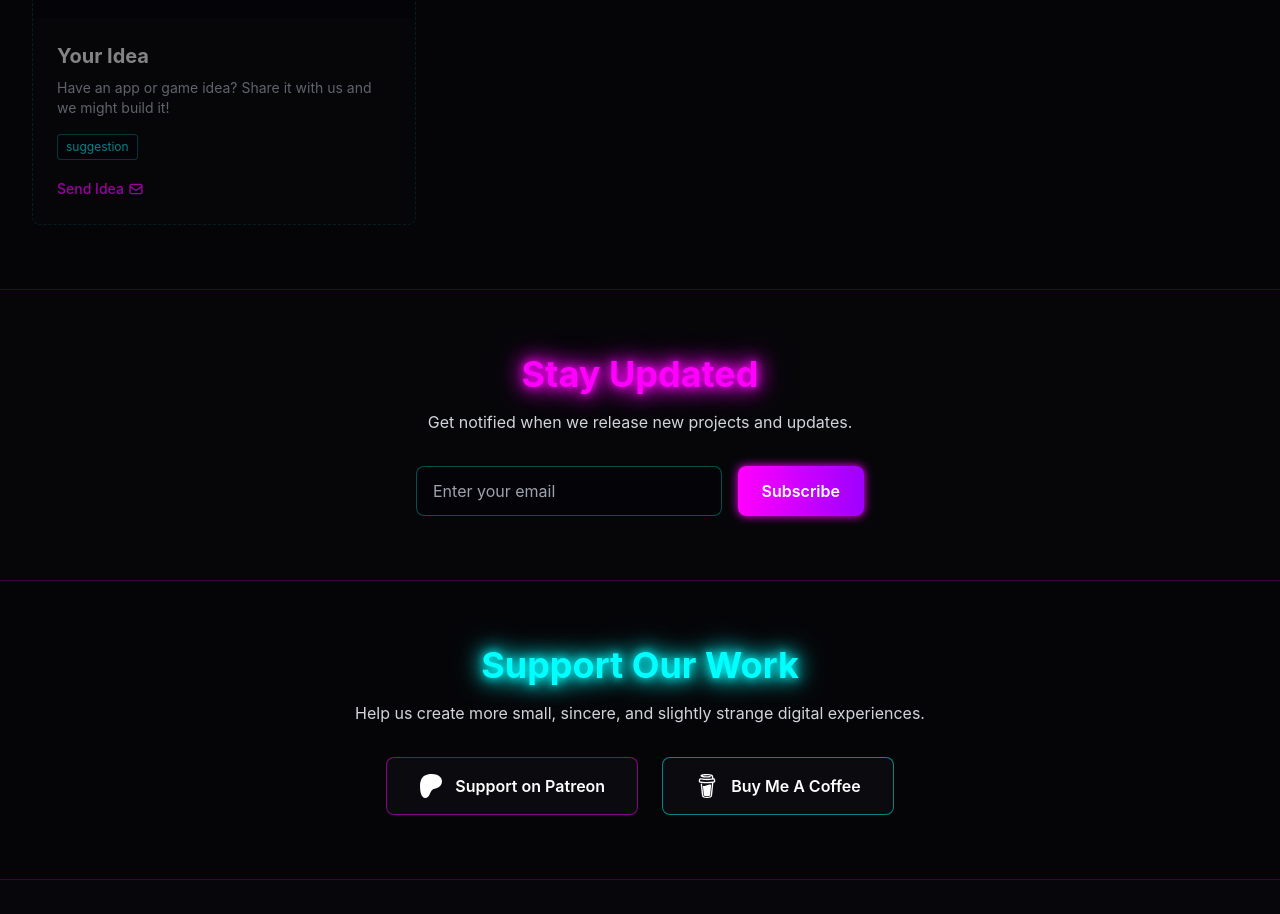
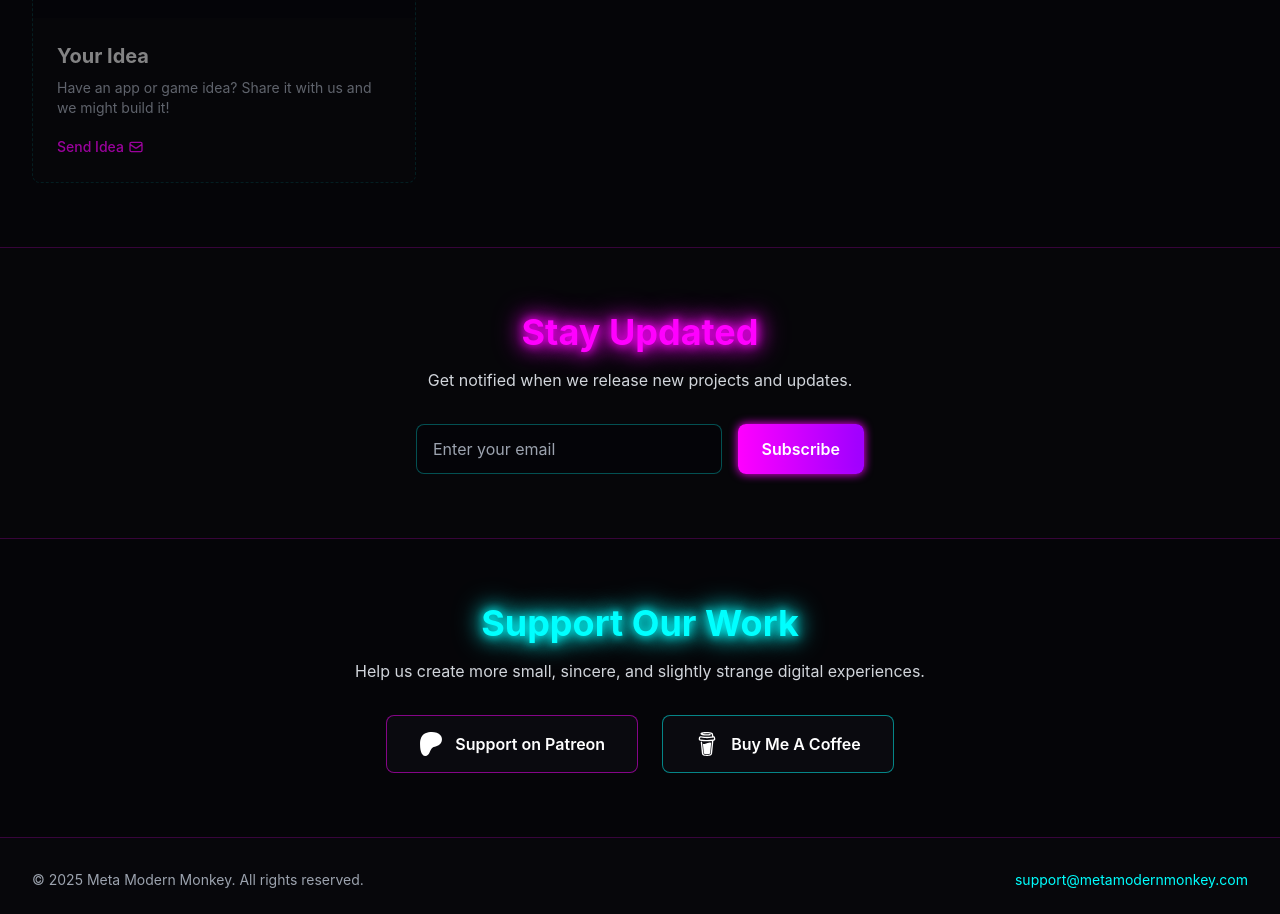
Before and after one commit to MetaModernMonkey/website, a Next.js app: page / in a window 1280 px wide. Shown: the part 2800-3714 px from the top of the page. Built offline with nearby package versions, Linux system fonts and the light colour scheme; no server answers.

Commit message:
refactor: remove unused tags section from ProjectGrid component

```diff
--- a/components/ProjectGrid.tsx
+++ b/components/ProjectGrid.tsx
@@ -144,13 +144,6 @@ export default function ProjectGrid({ projects, searchQuery, activeFilter }: Pro
 
                 <p className="text-gray-400/60 text-sm mb-4">Have an app or game idea? Share it with us and we might build it!</p>
 
-                {/* Tags */}
-                <div className="flex flex-wrap gap-2 mb-4">
-                  <span className="px-2 py-1 text-xs bg-synthwave-darker/30 text-synthwave-cyan/50 border border-synthwave-cyan/20 rounded">
-                    suggestion
-                  </span>
-                </div>
-
                 {/* Link */}
                 <span className="inline-flex items-center text-synthwave-pink/60 group-hover:text-synthwave-cyan/70 transition-colors duration-300 text-sm font-medium">
                   Send Idea
```
